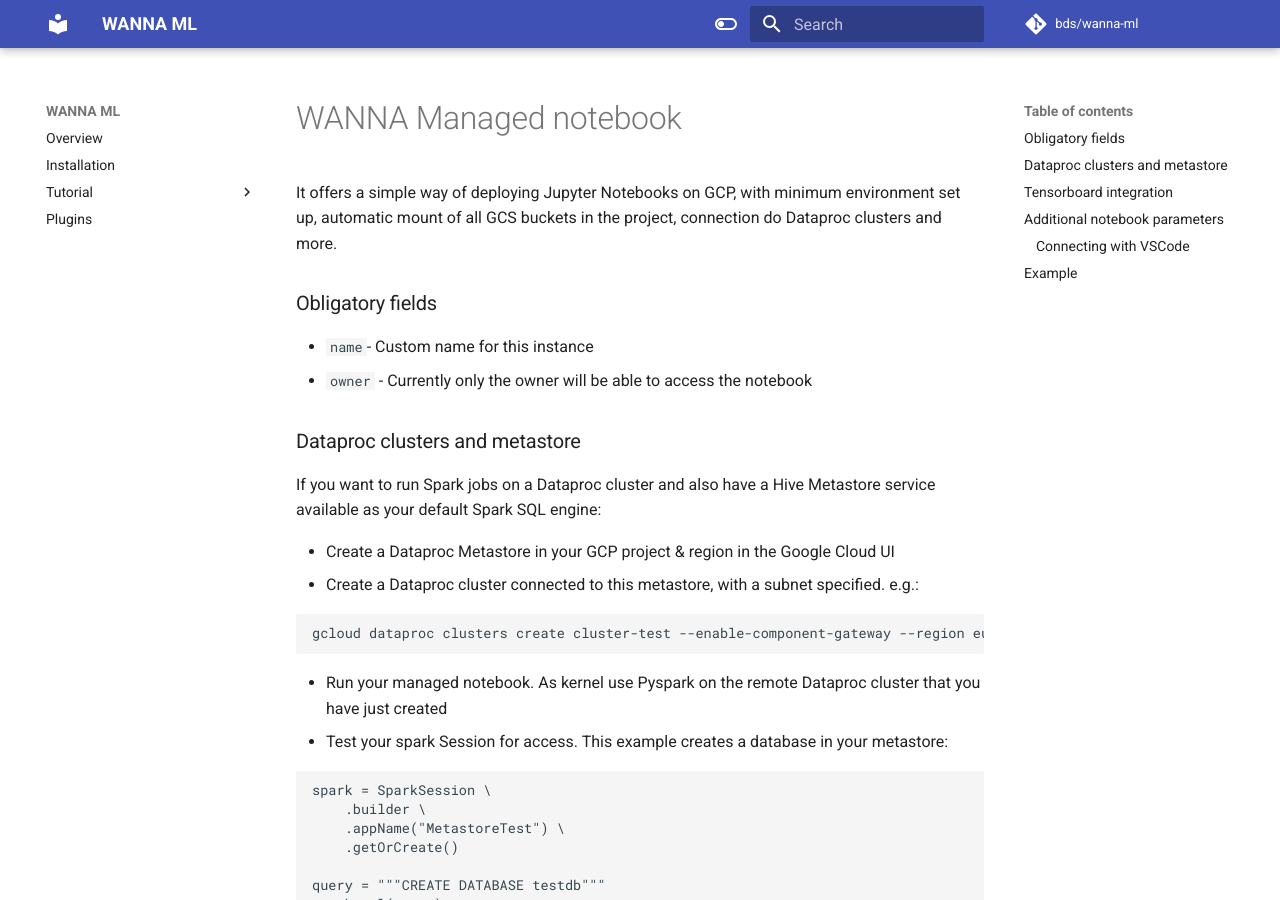
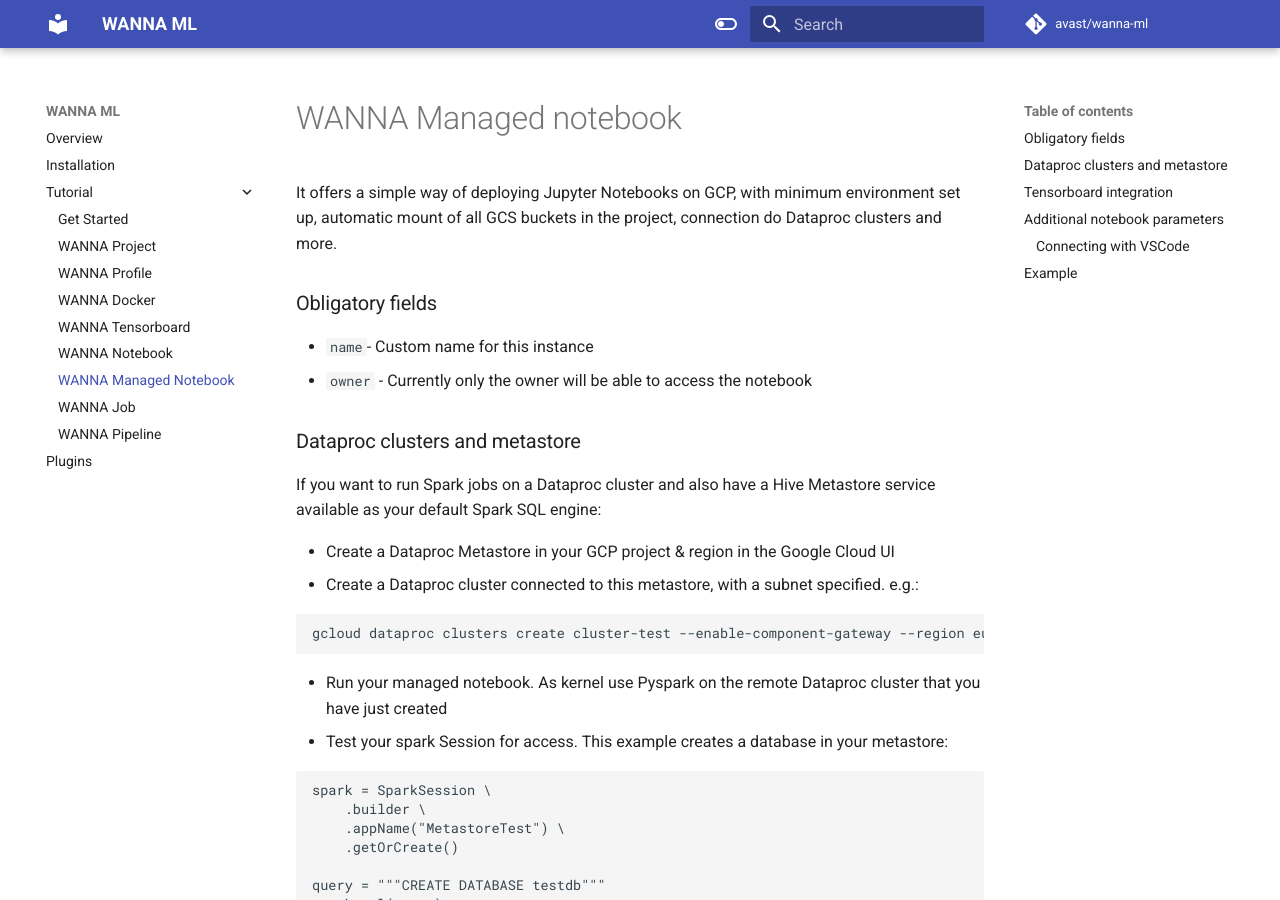
Before and after one commit to avast/wanna-ml, an MkDocs documentation site: the page built from docs/tutorial/managed-notebook.md, in a window 1280 px wide and 900 px high. Built offline with MkDocs 1.6.1 and Material for MkDocs 9.7.7, drawn with Linux system fonts in a browser that asks for light colours; comment, search, counter and statistics services are not loaded.

```diff
--- a/mkdocs.yaml
+++ b/mkdocs.yaml
@@ -1,6 +1,6 @@
 site_name: WANNA ML
-repo_url: https://git.int.avast.com/bds/wanna-ml/
-repo_name: bds/wanna-ml
+repo_url: https://github.com/avast/wanna-ml/
+repo_name: avast/wanna-ml
 edit_uri: edit/master/docs/
 theme:
   name: material
@@ -9,14 +9,14 @@
       toggle:
         icon: material/toggle-switch-off-outline
         name: Switch to dark mode
-        #    primary: indigo
-        #    accent: indigo
+        primary: indigo
+        accent: indigo
         features:
           - navigation.instant
           - navigation.tracking
           - navigation.tabs
           - navigation.tabs.sticky
-          - navigation.sections
+#          - navigation.sections
           - navigation.expand
           - navigation.indexes
           - navigation.top
@@ -31,8 +31,8 @@
       toggle:
         icon: material/toggle-switch
         name: Switch to light mode
-  #    primary: indigo
-  #    accent: indigo
+      primary: indigo
+      accent: indigo
       features:
         - navigation.instant
         - navigation.tracking
@@ -60,13 +60,13 @@
         - 'WANNA Docker': 'tutorial/docker.md'
         - 'WANNA Tensorboard': 'tutorial/tensorboard.md'
         - 'WANNA Notebook': 'tutorial/notebook.md'
+        - 'WANNA Managed Notebook': 'tutorial/managed-notebook.md'
         - 'WANNA Job': 'tutorial/job.md'
         - 'WANNA Pipeline': 'tutorial/pipeline.md'
     - Plugins: 'cli/commands.md'
 
 plugins:
 - search
-- mkdocstrings
 
 markdown_extensions:
     - mkdocs-typer
--- a/pyproject.toml
+++ b/pyproject.toml
@@ -52,13 +52,12 @@
 flake8 = "^4.0.1"
 isort = "^5.10.1"
 mkdocs-click = "^0.7.0"
-mkdocs-material = "^8.3.6"
+mkdocs-material = "^8.1.6"
 mkdocs-typer = "^0.0.2"
-mkdocstrings = "^0.19.0"
 mock = "^4.0.3"
 mypy = "^0.961"
 pre-commit = "^2.19.0"
-pylint = "^2.14.2"
+pylint = "^2.12.2"
 pylint-pydantic = "^0.1.4"
 pytest = "^6.2.5"
 pytest-cov = "^3.0.0"
```
Also changed, not shown: 1 other file.
